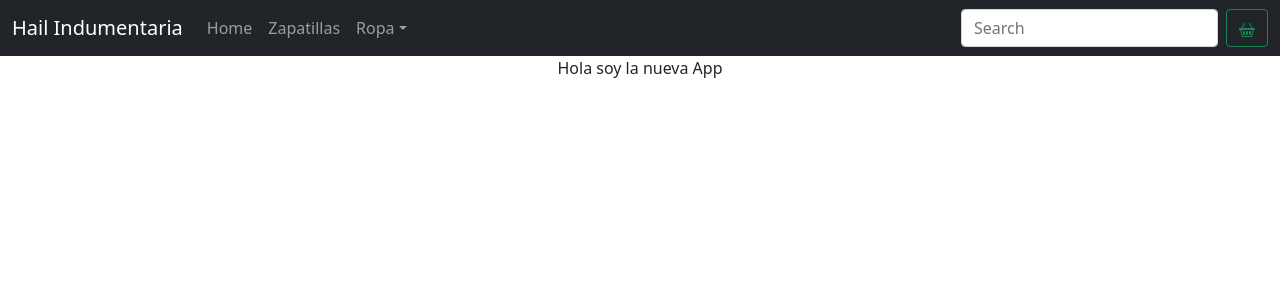
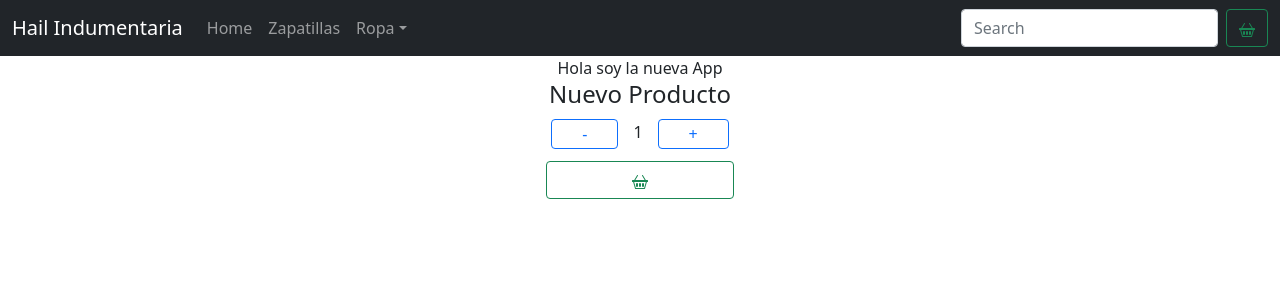
Before and after one commit to lautarohaili/haili-ecommerce-npx, a React (Create React App) app: page / in a window 1280 px wide. Shown: the top 300 px of the page. Built offline with nearby package versions, Linux system fonts and the light colour scheme.

Commit message:
Contador c/botones

```diff
--- a/package.json
+++ b/package.json
@@ -13,6 +13,7 @@
     "react-dom": "^17.0.2",
     "react-icons": "^4.3.1",
     "react-scripts": "5.0.0",
+    "sweetalert": "^2.1.2",
     "web-vitals": "^2.1.4"
   },
   "scripts": {
--- a/src/App.jsx
+++ b/src/App.jsx
@@ -2,12 +2,14 @@ import "./App.css";
 import "bootstrap/dist/css/bootstrap.min.css";
 import NavBar from "./Componentes/NavBar/NavBar";
 import ItemListContainer from "./Container/ItemListContainer";
+import ItemCount from "./Componentes/itemCount";
 
 function App() {
   return (
     <div className="App">
       <NavBar />
       <ItemListContainer saludo="Hola soy la nueva App" />
+      <ItemCount />
     </div>
   );
 }
--- /dev/null
+++ b/src/Componentes/itemCount.css
@@ -0,0 +1,10 @@
+.botones {
+  margin: 2px 15px;
+
+  padding: 2px 30px 2px 30px;
+}
+
+.botonCarrito {
+  margin: 10px;
+  padding: 6px 85px 6px 85px;
+}
--- /dev/null
+++ b/src/Componentes/itemCount.jsx
@@ -0,0 +1,55 @@
+import Button from "react-bootstrap/Button";
+import { useState, useEffect } from "react";
+import Widget from "./Widget/Widget";
+import swal from "sweetalert";
+import "../Componentes/itemCount.css";
+
+function ItemCount({}) {
+  const [count, setCount] = useState(1);
+
+  useEffect(() => {
+    return () => {};
+  });
+
+  if (count == 0) {
+    return alert("La cantidad no puede ser menor a 1");
+  }
+
+  const restaCount = () => {
+    setCount(count - 1);
+  };
+
+  const sumaCount = () => {
+    setCount(count + 1);
+  };
+
+  const mostrarAlerta = () => swal("Agregado al Carrito !");
+
+  return (
+    <>
+      <h4>Nuevo Producto</h4>
+      <Button
+        className="botones"
+        variant="outline-primary"
+        onClick={restaCount}
+      >
+        {" - "}
+      </Button>
+      <label>{count}</label>
+      <Button className="botones" variant="outline-primary" onClick={sumaCount}>
+        {" + "}
+      </Button>
+      <div>
+        <Button
+          className="botonCarrito"
+          variant="outline-success"
+          onClick={() => mostrarAlerta()}
+        >
+          <Widget />
+        </Button>
+      </div>
+    </>
+  );
+}
+
+export default ItemCount;
```
Also changed, not shown: 1 other file (tests, documents, lock files or other folders).
